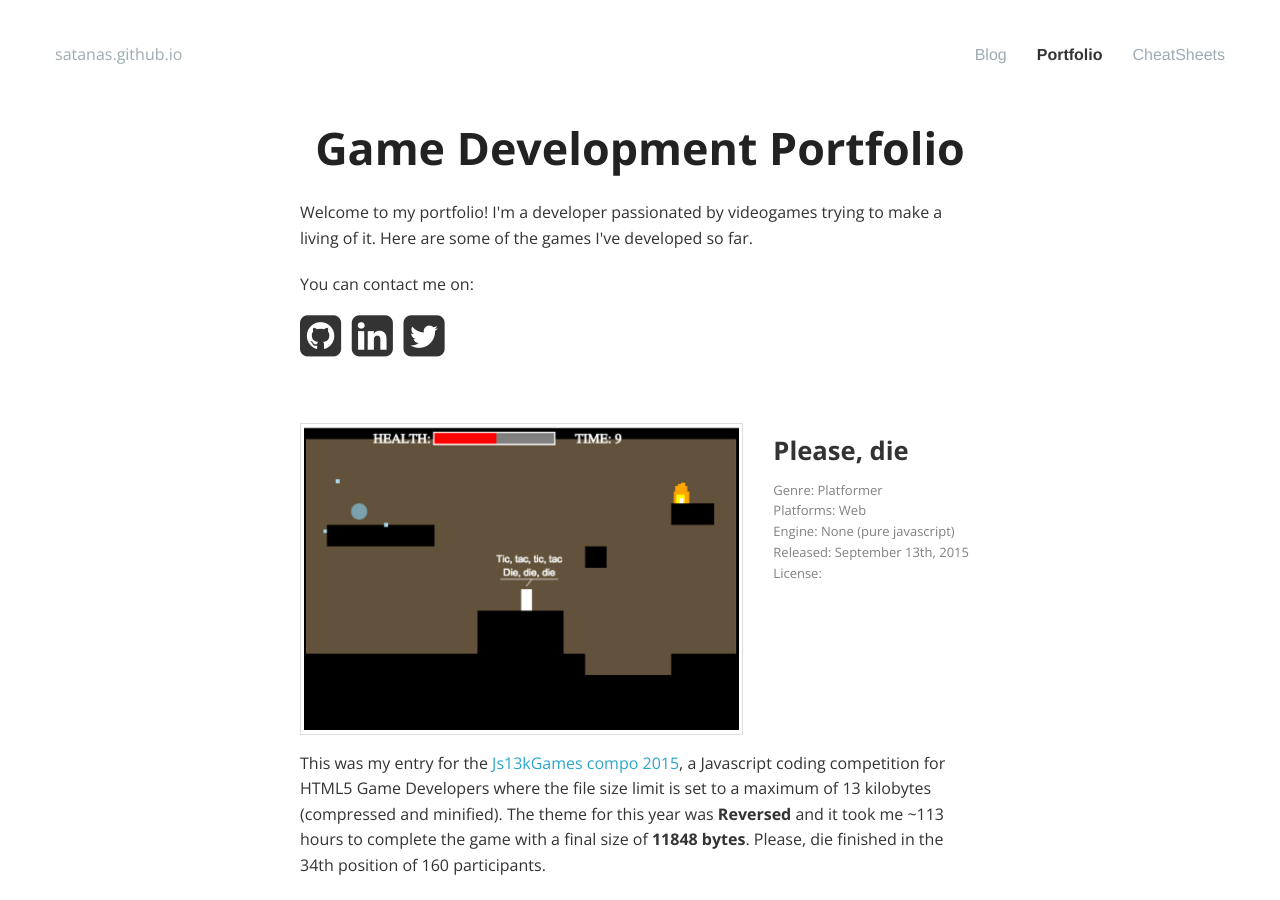
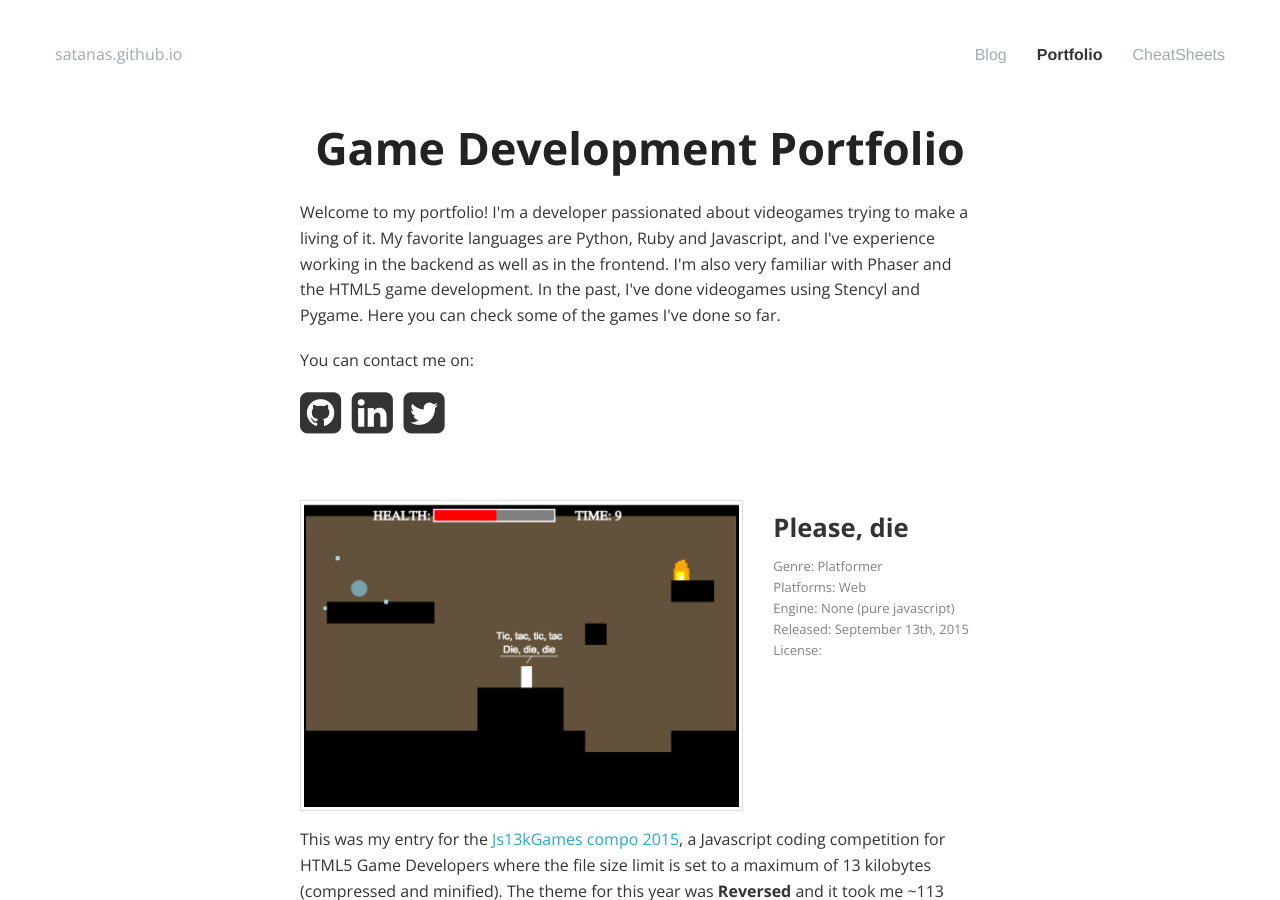
Before and after one commit to satanas/site, a Jekyll site: the page built from portfolio/index.html, in a window 1280 px wide and 900 px high. Built offline with Jekyll 4.4.1, drawn with Linux system fonts in a browser that asks for light colours; nearby versions of some CDN libraries; Markdown is read by kramdown in place of the engine named in the settings.

Commit message:
Fixed presentation

```diff
--- a/portfolio/index.html
+++ b/portfolio/index.html
@@ -8,8 +8,12 @@ last_update: October, 2015
 <div class="columns">
   <div class="row">
     <div class="intro columns">
-      <p>Welcome to my portfolio! I'm a developer passionated by videogames trying to make a living of it. Here are
-      some of the games I've developed so far.</p>
+      <p>Welcome to my portfolio! I'm a developer passionated about videogames trying to make a living of it. My favorite
+      languages are Python, Ruby and Javascript, and I've experience working in the backend as well as in the frontend.
+      I'm also very familiar with Phaser and the HTML5 game development. In the past, I've done videogames using Stencyl
+      and Pygame.
+
+      Here you can check some of the games I've done so far.</p>
 
       <p class="contacts">
         <span>You can contact me on:</span>
```
